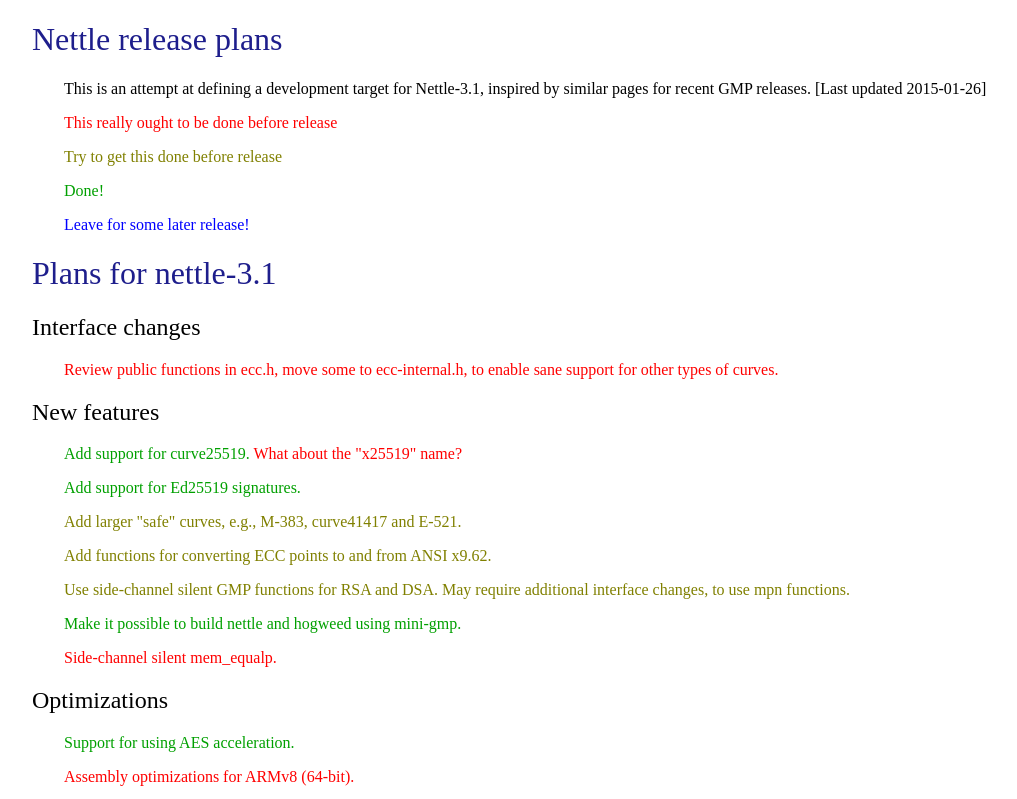
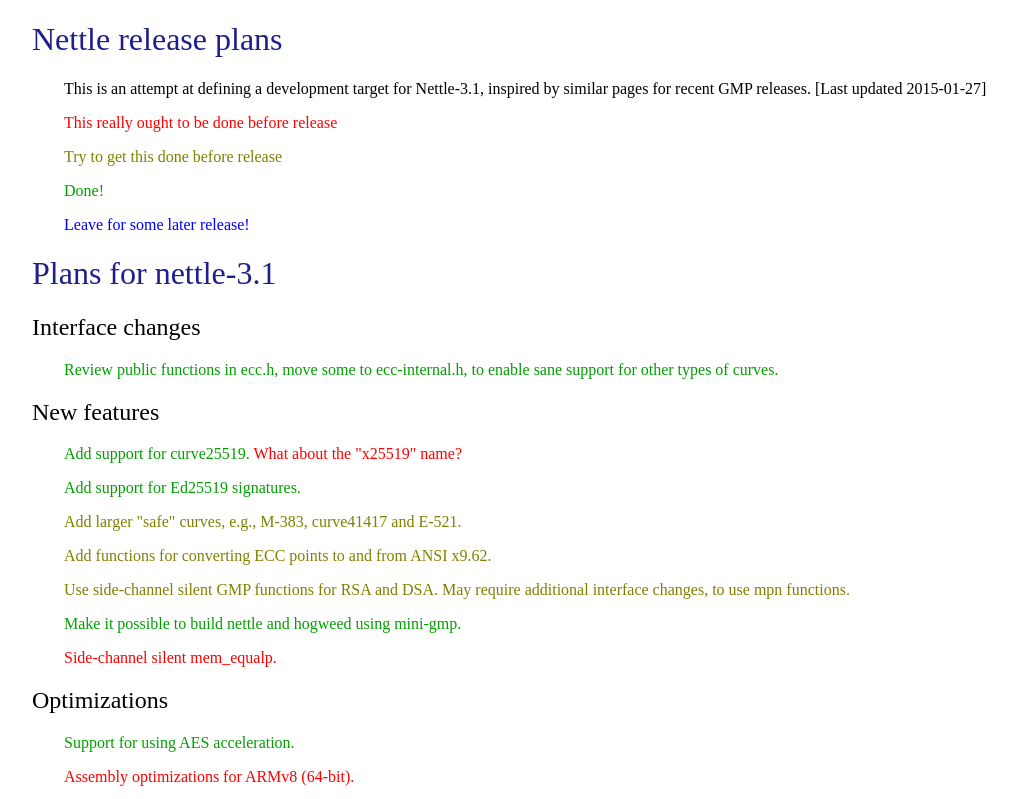
Before and after one commit to gnutls/nettle, a plain HTML site: page misc/plan.html in a window 1280 px wide. Shown: the top 799 px of the page, without its empty margins (96-1113 px from the left). Drawn offline with Linux system fonts and the light colour scheme.

Commit message:
Mark move from ecc.h to ecc-internal.h done.

```diff
--- a/misc/plan.html
+++ b/misc/plan.html
@@ -14,7 +14,7 @@
   <h1> Nettle release plans </h1>
   <p> This is an attempt at defining a development target for
     Nettle-3.1, inspired by similar pages for recent GMP releases.
-    [Last updated 2015-01-26]</p>
+    [Last updated 2015-01-27]</p>
   <p class='should'>
     This really ought to be done before release
   </p>
@@ -31,7 +31,7 @@
   <h1> Plans for nettle-3.1 </h1>
 
   <h2> Interface changes </h2>
-  <p class='should'>
+  <p class='done'>
     Review public functions in ecc.h, move some to ecc-internal.h, to
     enable sane support for other types of curves.
   </p>
```
